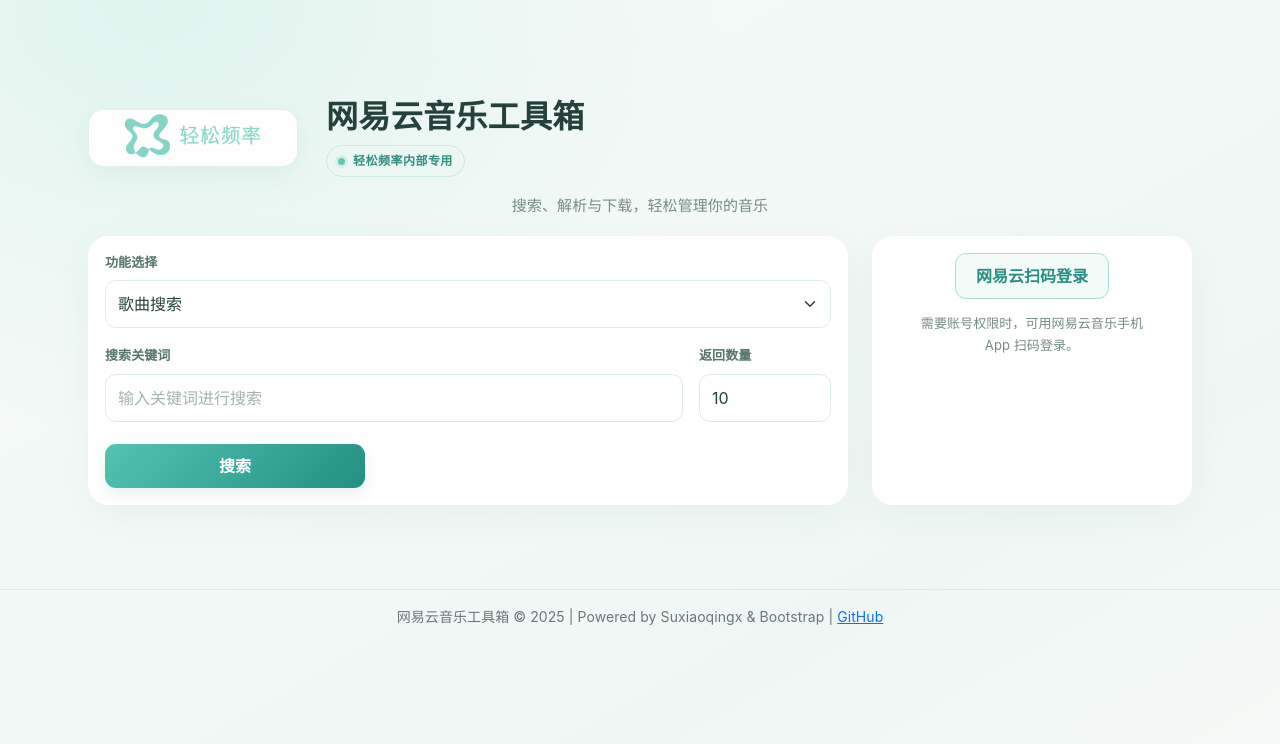
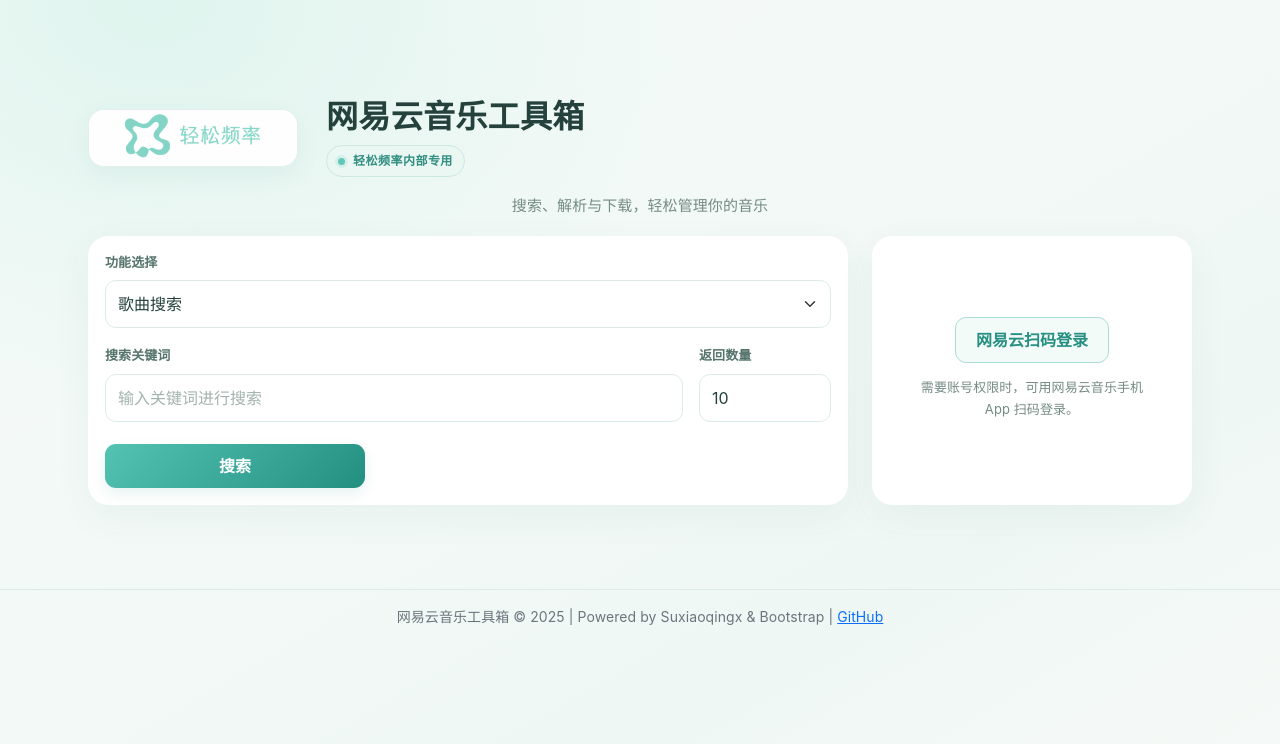
Before and after one commit to zhenghanzhu2/netease-music-toolbox, a Flask app: page / in a window 1280 px wide. Shown: the top 744 px of the page. Run offline with Flask 3, Linux system fonts and the light colour scheme; some libraries are stand-ins or nearby versions.

Commit message:
Balance desktop login panel

```diff
--- a/templates/index.html
+++ b/templates/index.html
@@ -48,6 +48,7 @@
         body > .container > .card { min-width:0; margin:0!important; border:1px solid #fff; border-radius:20px; background:var(--paper); box-shadow:0 12px 38px #1c66560d!important; overflow:hidden; }
         body > .container > .card.shadow-sm { grid-column:1; }
         body > .container > .card.mt-3 { grid-column:2; align-self:stretch; display:flex; align-items:center; }
+        body > .container > .card.mt-3 > .card-body { width:100%; display:flex; flex-direction:column; align-items:center; justify-content:center; }
         #main-form .card-body { padding:28px 30px; }
         #main-form .mb-3 { margin-bottom:18px!important; }
         .form-label { display:block; color:#55746c; font-size:13px; font-weight:650; margin-bottom:8px; }
```
